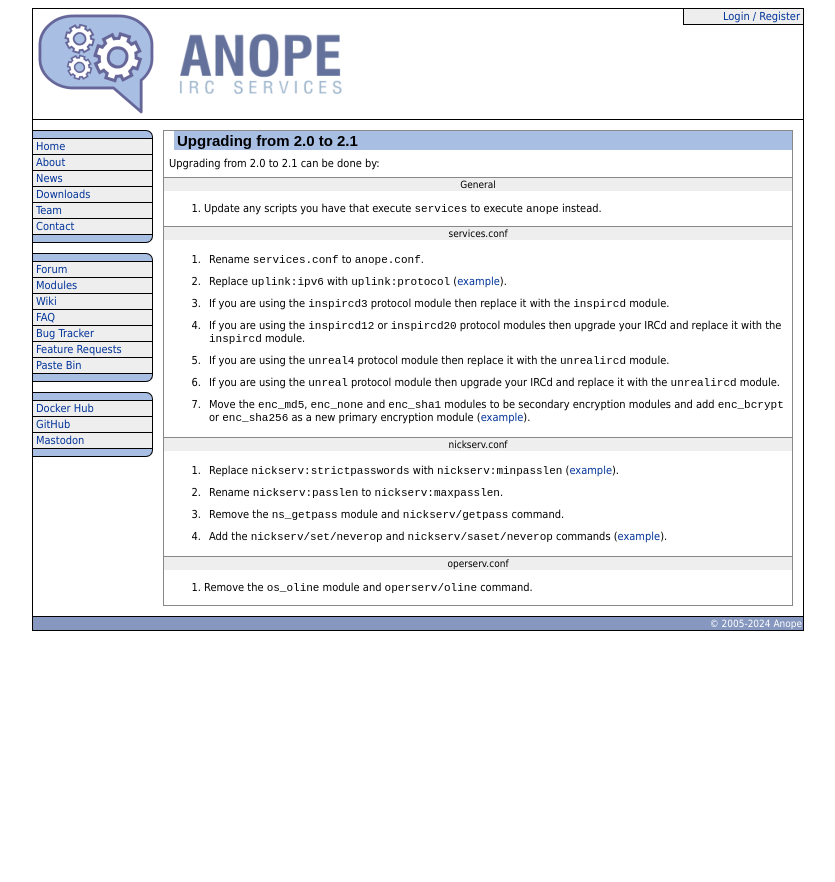
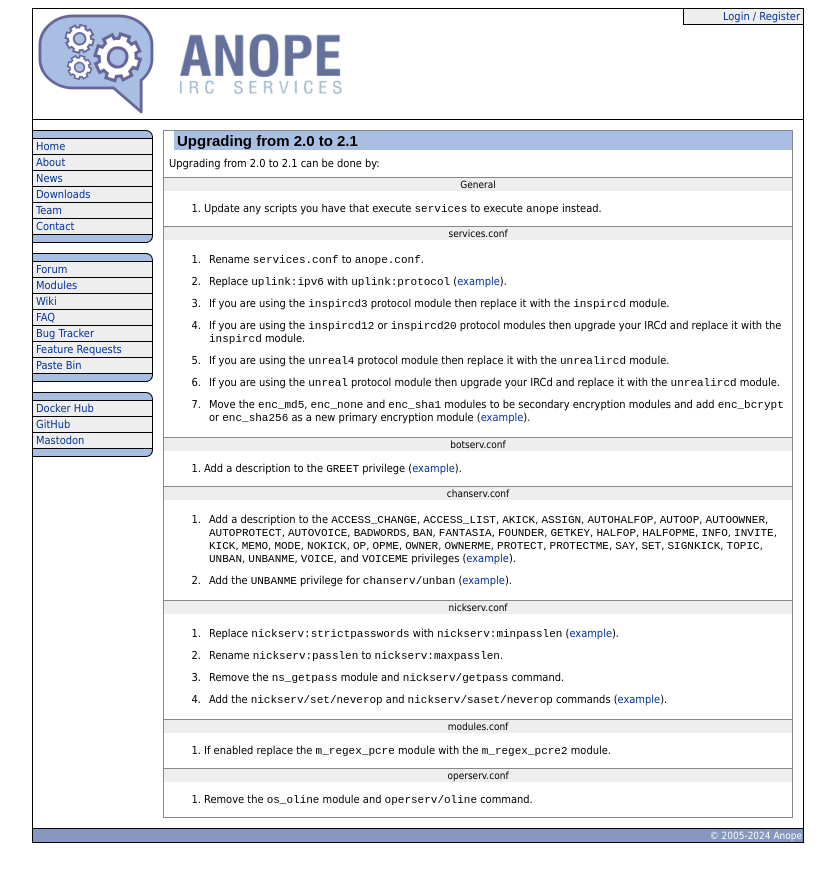
Before and after one commit to anope/website, a Jekyll site: the page built from upgrading.md, in a window 1280 px wide. Shown: the top 882 px of the page, without its empty margins (222-1057 px from the left). Built offline with Jekyll 4.4.1, drawn with Linux system fonts in a browser that asks for light colours.

Commit message:
Update the upgrading document for 2.1.1.

```diff
--- a/upgrading.md
+++ b/upgrading.md
@@ -25,6 +25,16 @@
 
 0. Move the `enc_md5`, `enc_none` and `enc_sha1` modules to be secondary encryption modules and add `enc_bcrypt` or `enc_sha256` as a new primary encryption module ([example](https://github.com/anope/anope/blob/2.1.0/data/anope.example.conf#L1219-L1256)).
 
+#### botserv.conf
+
+0. Add a description to the `GREET` privilege ([example](https://github.com/anope/anope/blob/2.1.1/data/botserv.example.conf#L326)).
+
+#### chanserv.conf
+
+0. Add a description to the `ACCESS_CHANGE`, `ACCESS_LIST`, `AKICK`, `ASSIGN`, `AUTOHALFOP`, `AUTOOP`, `AUTOOWNER`, `AUTOPROTECT`, `AUTOVOICE`, `BADWORDS`, `BAN`, `FANTASIA`, `FOUNDER`, `GETKEY`, `HALFOP`, `HALFOPME`, `INFO`, `INVITE`, `KICK`, `MEMO`, `MODE`, `NOKICK`, `OP`, `OPME`, `OWNER`, `OWNERME`, `PROTECT`, `PROTECTME`, `SAY`, `SET`, `SIGNKICK`, `TOPIC`, `UNBAN`, `UNBANME`, `VOICE`, and `VOICEME` privileges ([example](https://github.com/anope/anope/blob/2.1.1/data/chanserv.example.conf#L209-L842)).
+
+0. Add the `UNBANME` privilege for `chanserv/unban` ([example](https://github.com/anope/anope/blob/2.1.1/data/chanserv.example.conf#L791-L806)).
+
 #### nickserv.conf
 
 0. Replace `nickserv:strictpasswords` with `nickserv:minpasslen` ([example](https://github.com/anope/anope/blob/2.1.0/data/nickserv.example.conf#L212-L217)).
@@ -35,6 +45,10 @@
 
 0. Add the `nickserv/set/neverop` and `nickserv/saset/neverop` commands ([example](https://github.com/anope/anope/blob/2.1.0/data/nickserv.example.conf#L581-L582])).
 
+#### modules.conf
+
+0. If enabled replace the `m_regex_pcre` module with the `m_regex_pcre2` module.
+
 #### operserv.conf
 
 0. Remove the `os_oline` module and `operserv/oline` command.
```
